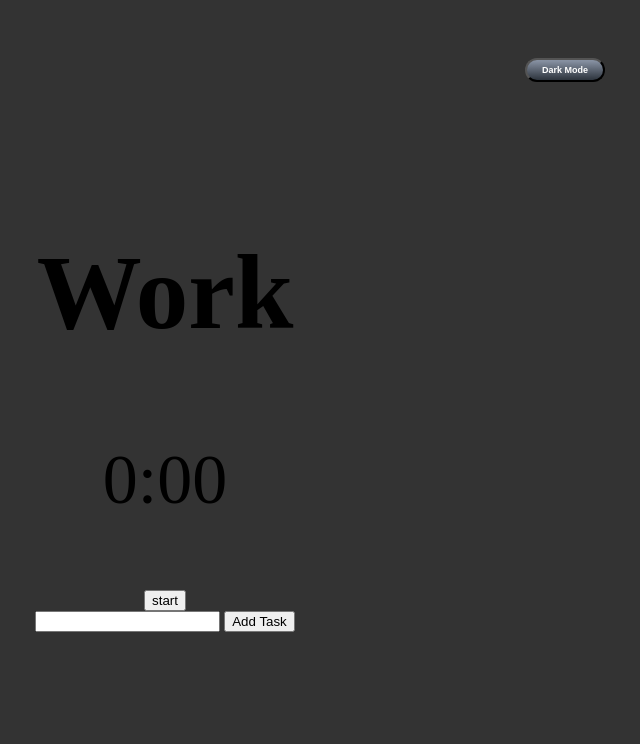
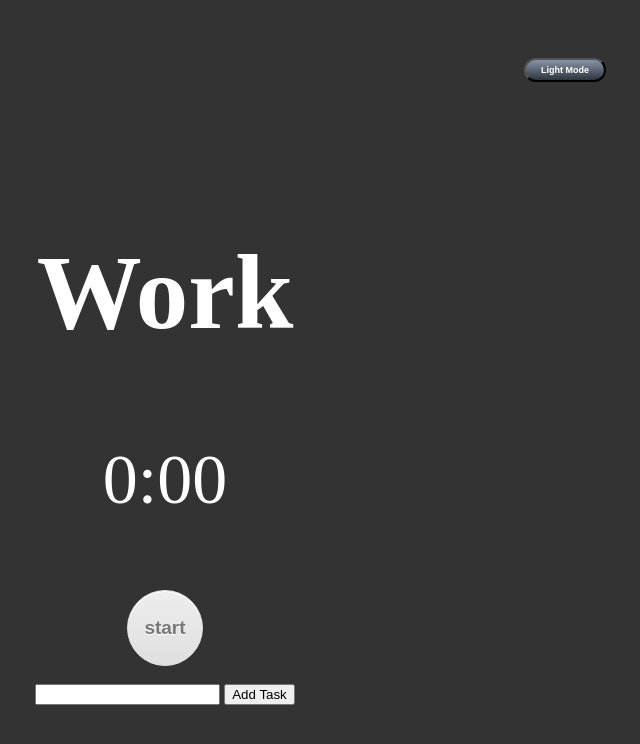
Before and after one commit to AlexisChen99/cse110-w21-group4, a plain HTML site: page source/index.html in a window 1280 px wide. Both pictures are taken after a click on the button "Dark Mode". Shown: the whole page, without its empty margins (475-1115 px from the left). Drawn offline with Linux system fonts and the light colour scheme.

Commit message:
Fixed DarkMode button tag, and upgraded start button

```diff
--- a/source/index.html
+++ b/source/index.html
@@ -8,7 +8,7 @@
     <script src="app.js"></script>
 </head>
 
-<body>
+<body class = "body">
     <div class = "mode">
       <button class = "darkModeButton" id = "dark-mode-button"  onclick="toggle_light_mode()">Dark Mode </button>
     </div>
@@ -18,7 +18,7 @@
         <p id = "timerDisplay">0:00</p>
     </div>
 
-    <button onclick="start()">start</button>
+    <button id = "startButton" onclick="start()">start</button> <br><br>
 
     <div id = "taskAdder">
         <input id = "task">
@@ -27,14 +27,32 @@
 </body>
 
 <script>
+  //light/dark mode code block
   function toggle_light_mode() {
       var app = document.getElementsByTagName("BODY")[0];
       if (localStorage.lightMode == "dark") {
+        //button tag when page is in light mode
+        let darkModeButton = document.getElementById('dark-mode-button');
+            darkModeButton.innerText = "Dark Mode";
+
+        //Page color in light mode
+        let timerColor = document.getElementById('timer');
+        timerColor.style.color =  'black';
+
+
         localStorage.lightMode = "light";
         app.setAttribute("data-light-mode", "light");
       } else {
+         //button tag when page is in dark mode
+        let darkModeButton = document.getElementById('dark-mode-button');
+            darkModeButton.innerText = "Light Mode";
+         //Page color in dark mode
+         let timerColor = document.getElementById('timer');
+             timerColor.style.color =  'white';
+
         localStorage.lightMode = "dark";
         app.setAttribute("data-light-mode", "dark");
+
       }
   }
 
--- a/source/main.css
+++ b/source/main.css
@@ -37,8 +37,31 @@ body[data-light-mode=dark] {
 	top:1px;
 }
 
+#startButton {
+	box-shadow:inset 0px 1px 0px 0px #ffffff;
+	background:linear-gradient(to bottom, #ededed 5%, #dfdfdf 100%);
+	background-color:#ededed;
+	border-radius:42px;
+	border:1px solid #dcdcdc;
+	display:inline-block;
+	cursor:pointer;
+	color:#777777;
+	font-family:Arial;
+	font-size:19px;
+	font-weight:bold;
+	padding:26px 16px;
+	text-shadow:0px 1px 0px #ffffff;
+  outline: none;
+}
 
-
+#startButton:hover{
+  background:linear-gradient(to bottom, #dfdfdf 5%, #ededed 100%);
+	background-color:#dfdfdf;
+}
+#startButton:active {
+  position:relative;
+	top:1px;
+}
 
 #timer {
     margin-top:150px;
```
